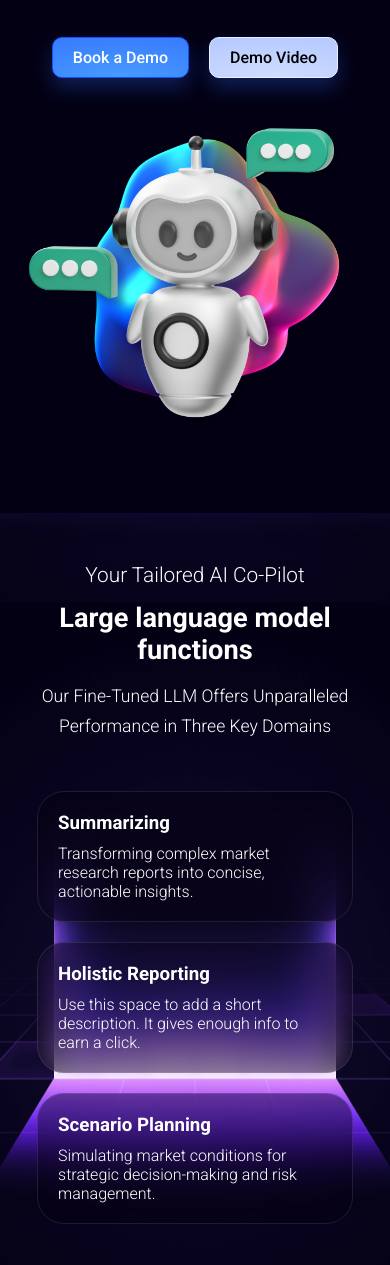
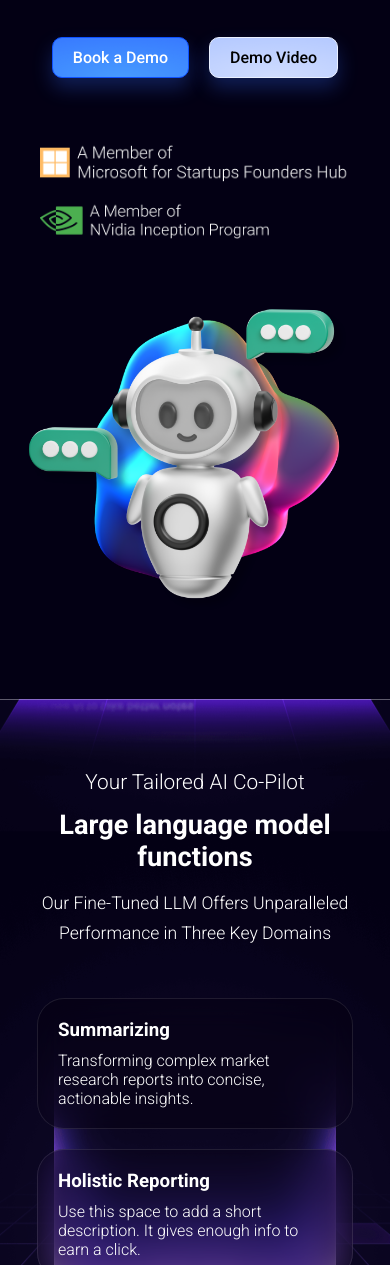
Before and after one commit to arianamirpour/aiAble-Website, a plain HTML site: page index.html in a window 390 px wide. Shown: the part 331-1596 px from the top of the page. Drawn offline with nearby package versions, Linux system fonts and the light colour scheme.

Commit message:
Add Logos

```diff
--- a/Responsive.css
+++ b/Responsive.css
@@ -1,6 +1,10 @@
 @media(max-width : 520px) {
     .ul-list {
         display: none;
+    }
+
+    .first-section {
+        height: 122vh;
     }
 
     .signup {
@@ -65,6 +69,7 @@
 
     .items {
         background-position: center;
+        height: 110vh;
 
     }
 
@@ -72,6 +77,8 @@
     .items p:first-child {
         font-size: 1.3rem;
         padding-top: 50px;
+        margin-top: 20px;
+
     }
 
     .items h1 {
@@ -110,4 +117,13 @@
         margin-top: 20px;
 
     }
+
+    .company {
+        margin-left: 15px;
+        width: 100%;
+        align-items: center;
+        justify-content: center;
+    }
+
+
 }
--- a/index.html
+++ b/index.html
@@ -43,6 +43,10 @@
                     <p>Book a Demo</p>
                     <p>Demo Video</p>
                 </div>
+                <div class="company">
+                    <img src="./images/Microsoft.png" alt="">
+                    <img src="./images/Nvidia3.png" alt="">
+                </div>
             </div>
             <img src="./images/AI Chat2.png" alt="">
         </div>
--- a/style.css
+++ b/style.css
@@ -80,7 +80,7 @@
     justify-content: space-evenly;
     align-items: center;
     width: 95%;
-    margin: auto;
+    margin: auto !important;
 }
 
 .landing img {
@@ -94,15 +94,21 @@
     color: #fff;
     font-family: Roboto;
     font-size: 62px;
+
 }
 
 .landing h1 span {
     color: #23CB9C;
 }
 
+.text-landing {
+    margin-bottom: 20px;
+}
+
 
 .button {
     display: flex;
+    cursor: pointer;
 }
 
 
@@ -142,6 +148,17 @@
     flex-direction: column;
 }
 
+.company {
+    display: flex;
+    flex-direction: column;
+    margin-top: 45px;
+}
+
+.company img {
+    width: 450px;
+    margin-top: 20px;
+}
+
 
 .items {
     width: 100%;
@@ -151,13 +168,15 @@
     font-family: Roboto;
     text-align: center;
     background-image:url(./images/Back2.png);
-    background-position: center -14em;
+    background-position: -5em -2em;
+    border-top: solid 1px #ffffff59;
 
 }
 
 .items p:first-child{
     font-weight: 300;
     font-size: 30px;
+    margin-top: 90px;
 }
 
 
@@ -195,7 +214,7 @@
     align-items: center;
     border-radius: 27px;
     background: rgba(5, 2, 15, 0.40);
-    backdrop-filter: blur(17px);
+    backdrop-filter: blur(20px);
     border: 1px solid rgba(255, 255, 255, 0.10);
     margin-right: 70px;
 
@@ -209,7 +228,7 @@
     align-items: center;
     border-radius: 27px;
     background: rgba(5, 2, 15, 0.40);
-    backdrop-filter: blur(17px);
+    backdrop-filter: blur(20px);
     border: 1px solid rgba(255, 255, 255, 0.10);
 
 }
@@ -221,7 +240,7 @@
     align-items: center;
     border-radius: 27px;
     background: rgba(5, 2, 15, 0.40);
-    backdrop-filter: blur(17px);
+    backdrop-filter: blur(20px);
     border: 1px solid rgba(255, 255, 255, 0.10);
     margin-left: 70px;
 
```
Also changed, not shown: images/Microsoft.png (added), images/Nvidia.png (added), images/Nvidia3.png (added).
